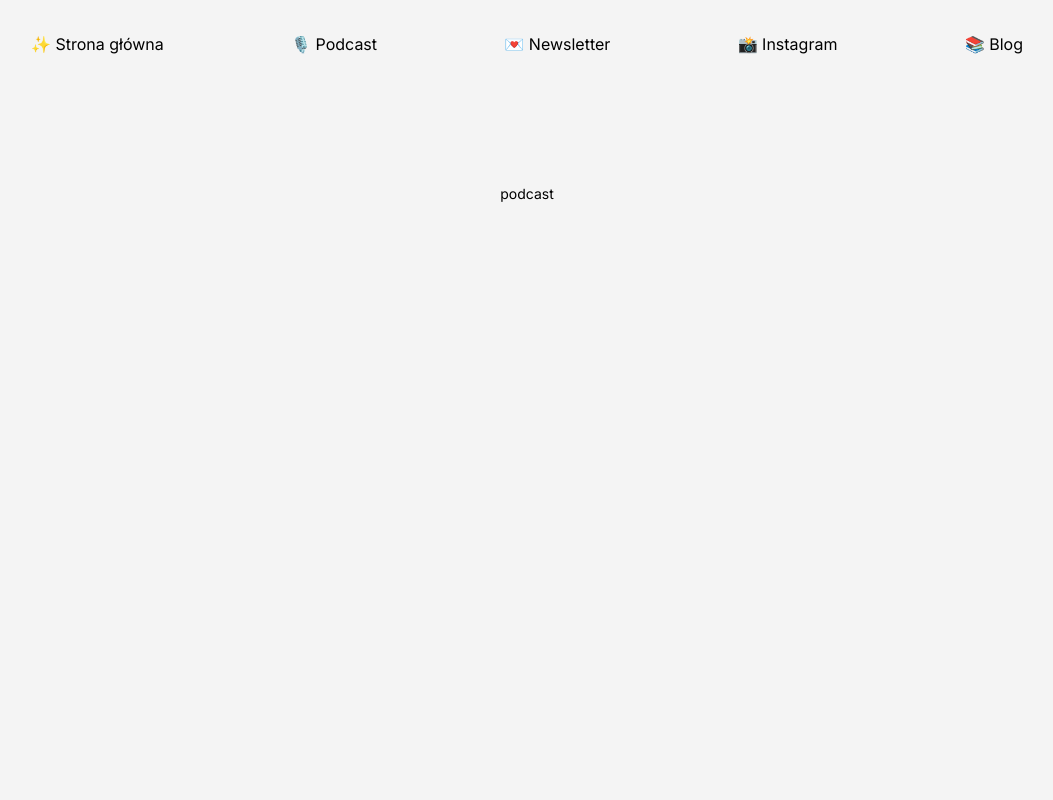
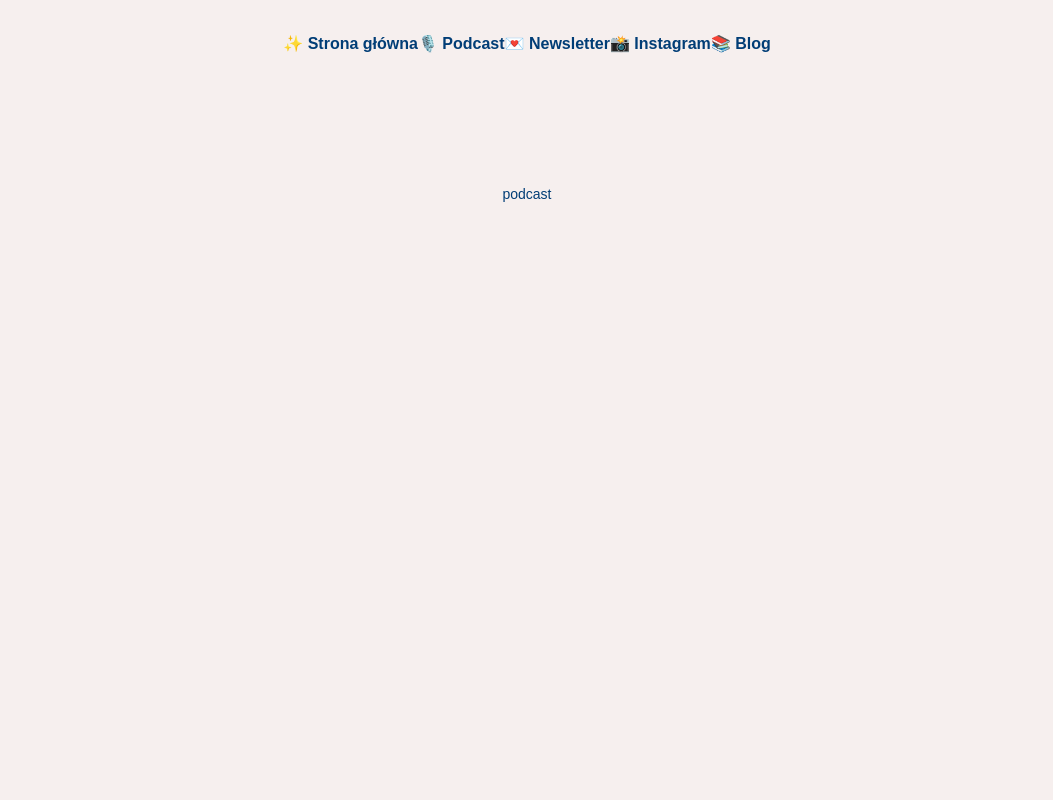
Before and after one commit to joannaotmianowska/my-site-nextjs, a Next.js app: page /podcast in a window 1280 px wide. Shown: the top 800 px of the page, without its empty margins (113-1166 px from the left). Built offline with nearby package versions, Linux system fonts and the light colour scheme.

Commit message:
new photo on home page, layout updates on home page & nav

```diff
--- a/app/globals.css
+++ b/app/globals.css
@@ -30,7 +30,7 @@
 
 body {
   color: #000;
-  background-color: #f4f4f4;
+  background-color: #f6efee;
   /* background-image: linear-gradient(to right, #CAB8DB, #ECA7A4); */
   background-size: 200% 200%;
   /* animation: sparkleAnimation 5s linear infinite; */
--- a/app/layout.tsx
+++ b/app/layout.tsx
@@ -18,8 +18,8 @@ export default function RootLayout({
 }) {
   return (
     <html lang='en'>
-      <body className={inter.className}>
-        <main className='flex min-h-screen flex-col items-center justify-between'>
+      <body className='grid place-content-center'>
+        <main className='text-my-blue flex min-h-screen max-w-6xl flex-col items-center justify-between'>
           <Nav />
           {children}
           <Footer />
--- a/app/page.tsx
+++ b/app/page.tsx
@@ -1,26 +1,30 @@
 import Image from 'next/image';
 import Link from 'next/link';
-import myPhoto from '../public/assets/my-photo.jpeg';
+import myPhoto from '../public/assets/my-photo-2.jpg';
 import Tile from '@/components/tile';
 
 export default function Home() {
   return (
     <>
-      <div className='z-10 flex w-full max-w-5xl'>
-        <div>
-          <h1 className='p-4 text-2xl font-bold'>Joanna Otmianowska</h1>
-          <h3 className='p-4 '>
+      <div className='z-10 flex w-full'>
+        <div className='grid place-content-center'>
+          <h1 className='py-4 text-4xl font-bold text-my-orange'>
+            Joanna Otmianowska
+          </h1>
+          <h3 className='py-2'>
             * kod * codzienność * praca w IT * dobrostan * macierzyństwo *
           </h3>
-          <p className='p-4 text-xl font-bold'>
+          <p className='py-4 text-xl font-bold'>
             Cześć! Witaj na mojej stronie - jestem Joanna. Programistka
             frontend, która pisze, robi kreatywne rzeczy i stara się łapać
             balans między życiem mamy i stoma nowymi pomysłami na minutę.
             Znajdziesz tu zbiór wszystkich moich projektów i inicjatyw. Rozgość
             się! 🧡
           </p>
-          <ul className='p-4 text-xl leading-10'>
-            <h3 className='py-4  font-bold'>Parę słów o mnie...</h3>
+          <ul className='py-4 text-xl leading-10'>
+            <h3 className='py-4 text-my-orange font-bold'>
+              Parę słów o mnie...
+            </h3>
             <li>💭 Szukam pretekstów do rozmyślań i rozmów </li>
             <li>🎙️ Tworzę podcast i newsletter 💌</li>
             <li>🌱 Propaguję rozwój w swoim tempie</li>
@@ -30,22 +34,24 @@ export default function Home() {
             <li>⚡ Zarażam energią do działania</li>
           </ul>
         </div>
-        <div className='z-10 w-full p-4'>
+        <div className='z-10 p-4'>
           <Image
             src={myPhoto}
             alt='Joanna Otmianowska'
             priority={true}
-            className='rounded'
+            className='rounded-2xl'
           />
         </div>
       </div>
-      <div className='grid place-items-center w-full max-w-5xl my-8 mx-8'>
-        <h3 className='py-4 font-bold'>Moje inicjatywy</h3>
+      <div className='grid place-items-center w-full my-8 mx-8'>
+        <h3 className='py-8 text-4xl font-bold text-my-orange'>
+          Moje inicjatywy
+        </h3>
         <ul className='flex gap-4 w-full'>
           {[...Array(4).keys()].map((item) => (
             <li
               key={item}
-              className='group relative h-[500px] w-full overflow-hidden rounded-2xl flex-1 hover:grow-[1.25] cursor-pointer'
+              className='group relative h-[500px] w-full overflow-hidden rounded-2xl flex-1 hover:grow-[1.4] cursor-pointer'
             >
               <Tile />
             </li>
--- a/components/nav.tsx
+++ b/components/nav.tsx
@@ -2,24 +2,24 @@ import Link from 'next/link';
 
 export default function Nav() {
   return (
-    <nav className='text-ma mx-auto flex w-full max-w-5xl items-center justify-between px-4 py-8'>
-      <Link className=' hover:font-bold hover:underline' href='/'>
+    <nav className='text-ma mx-auto font-bold flex w-full items-center justify-between px-4 py-8'>
+      <Link className='hover:text-my-orange' href='/'>
         ✨ Strona główna
       </Link>
-      <Link className=' hover:font-bold hover:underline' href='/podcast'>
+      <Link className=' hover:text-my-orange' href='/podcast'>
         🎙️ Podcast
       </Link>
-      <Link className=' hover:font-bold hover:underline' href='/newsletter'>
+      <Link className=' hover:text-my-orange' href='/newsletter'>
         💌 Newsletter
       </Link>
       <Link
-        className=' hover:font-bold hover:underline'
+        className=' hover:text-my-orange'
         href='https://www.instagram.com/joanna.otmianowska/'
       >
         📸 Instagram
       </Link>
       <Link
-        className=' hover:font-bold hover:underline'
+        className=' hover:text-my-orange'
         href='https://www.wakeupandcode.pl'
       >
         📚 Blog
--- a/components/tile.tsx
+++ b/components/tile.tsx
@@ -18,7 +18,7 @@ export default function Tile() {
             The card title is here.
           </h2>
           <div className='grid grid-rows-[0fr] transition-all  group-hover:grid-rows-[1fr]'>
-            <p className='mt-2 overflow-hidden text-white/70 opacity-0 transition duration-300 group-hover:opacity-100'>
+            <p className='mt-2 overflow-hidden text-white/70 opacity-0 transition duration-500 group-hover:opacity-100'>
               Lorem ipsum dolor sit, amet consectetur adipisicing elit. Minima
               quia ipsa eius.
             </p>
--- a/tailwind.config.ts
+++ b/tailwind.config.ts
@@ -17,6 +17,14 @@ const config: Config = {
         'gradient-conic':
           'conic-gradient(from 180deg at 50% 50%, var(--tw-gradient-stops))',
       },
+      colors: {
+        'my-blue': '#013D76',
+        'my-violet': '#CAB8DB',
+        'my-orange': '#ECA7A4',
+        'my-pink': '#EF91B3',
+        'my-beige': '#F6EFEE',
+        'my-red': '#DF6950',
+      },
     },
   },
   plugins: [],
```
Also changed, not shown: 1 other file (tests, documents, lock files or other folders).
